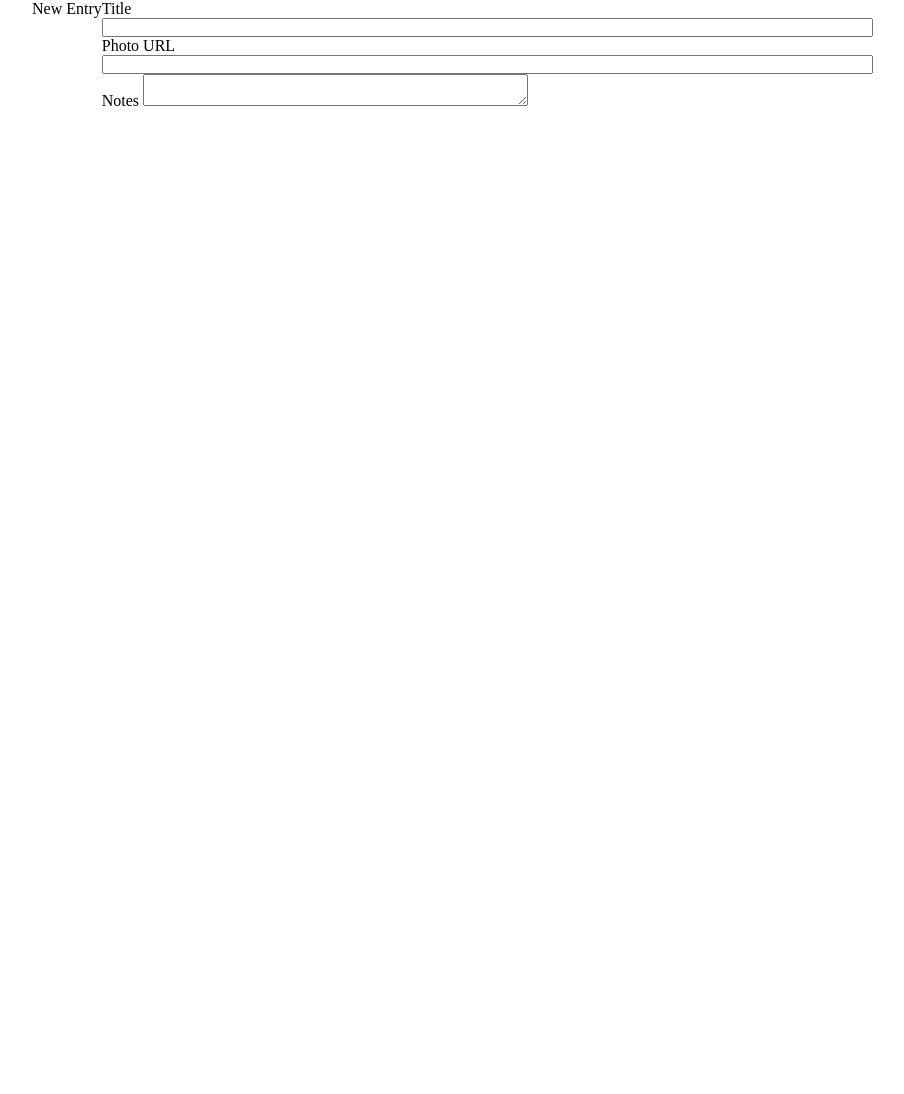
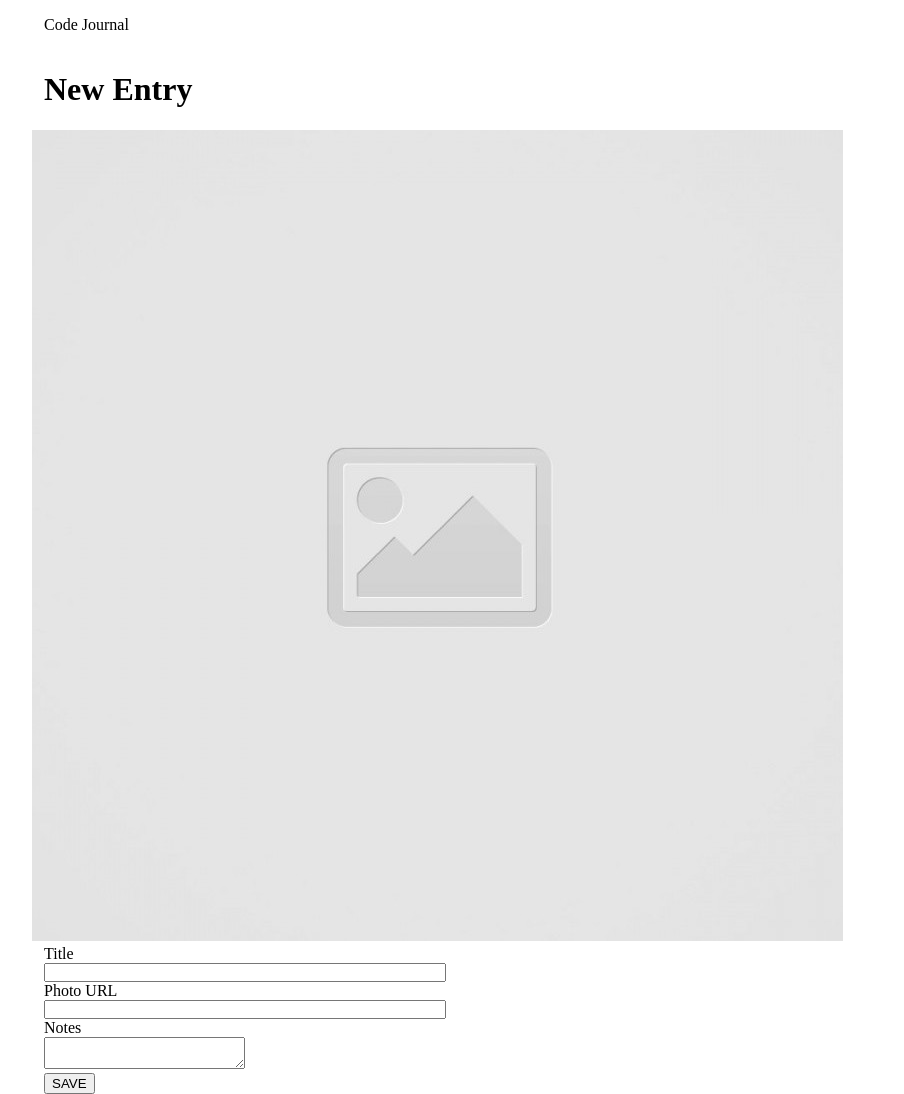
Before and after one commit to David-Gonzalez11/code-journ, a website: page index.html in a window 1280 px wide. Shown: the whole page, without its empty margins (182-1086 px from the left). Before the commit the page ends 800 px from the top, so only its background shows below. Drawn offline with Linux system fonts and the light colour scheme.

Commit message:
in progress working on adjusting size of window size

```diff
--- a/index.html
+++ b/index.html
@@ -18,20 +18,50 @@
   <body>
     <div class="container">
       <div class="row">
-        <label>New Entry</label>
+        <div class="column-full header">
+          <p>Code Journal</p>
+        </div>
+      </div>
+
+      <div class="column-half">
+        <h1>New Entry</h1>
+      </div>
+      <!-- form section start-->
       <div data-view="entry-form">
-          <form>
-            <label>Title</label>
-            <input type="text" required class="column-full" />
+        <form class="form">
+          <input
+            type="image"
+            src="images/placeholder-image-square.jpg"
+            class="img"
+          />
 
-            <label>Photo URL</label>
+
+
+
+
+          <div class="column-half">
+            <label for="title" class="titles">Title</label>
             <input type="text" required class="column-full"/>
 
-            <label>Notes</label>
-            <textarea required class="column-half"></textarea>
+            <label for="text" class="titles">Photo URL</label>
+            <input type="text" required class="column-full"/>
+          </div>
+
+
+          <div class="column-half">
+            <div>
+              <label for="notes" class="titles">Notes</label>
+            </div>
+            <textarea class="column-half textbox" required></textarea>
+          </div>
+
+          <div class="column-half">
+            <button class="save">SAVE</button>
+          </div>
         </form>
       </div>
     </div>
+
     <header></header>
     <main></main>
     <script src="js/data.js"></script>
```
Lines whose indentation alone changed are shown as unchanged.
